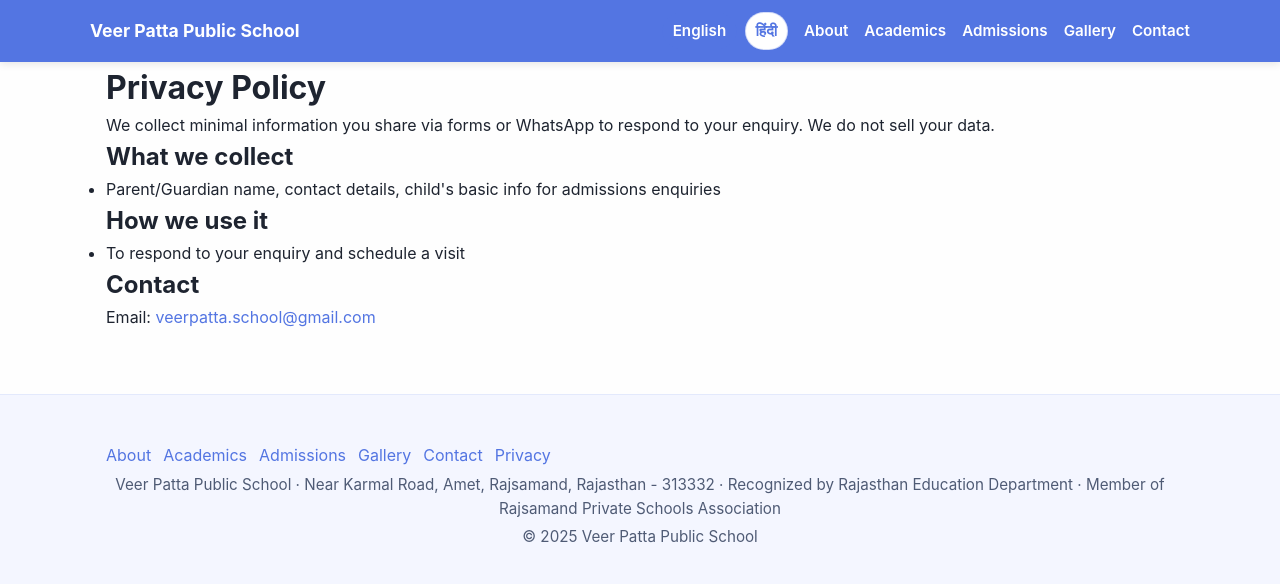
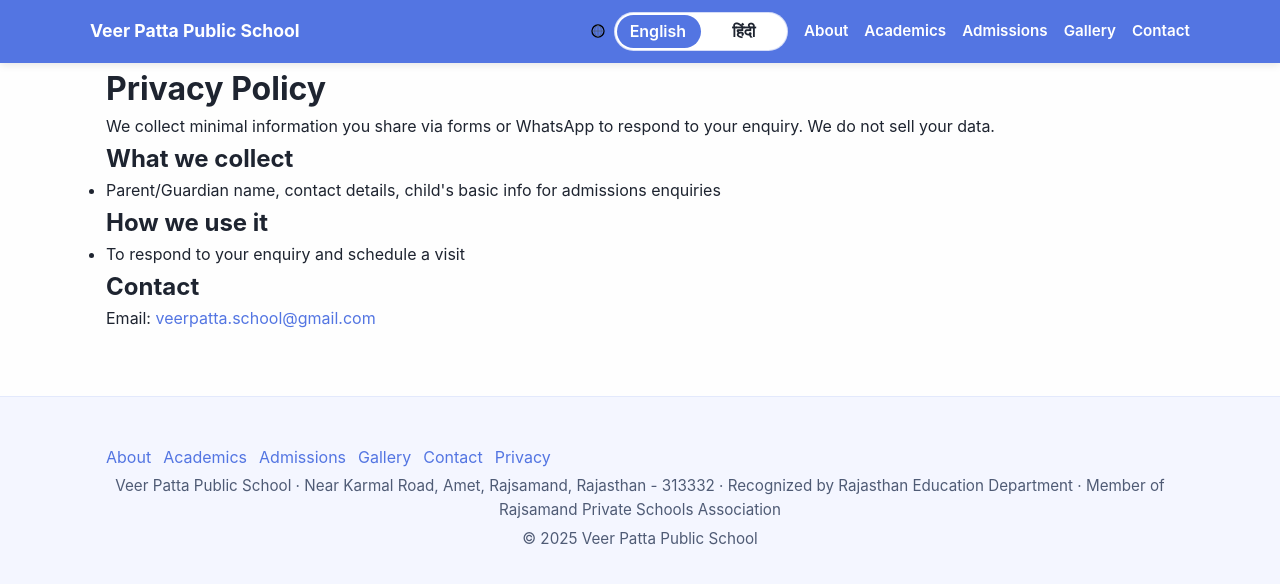
Before and after one commit to veerpatta/veerpatta-website, a Jekyll site: the page built from en/privacy.md, in a window 1280 px wide. Shown: the top 584 px of the page. Built offline with Jekyll 4.4.1, drawn with Linux system fonts in a browser that asks for light colours.

Commit message:
feat: animated segmented language switch (English / हिंदी)

```diff
--- a/_includes/header.html
+++ b/_includes/header.html
@@ -37,14 +37,26 @@ If replace_first doesn't find a match (e.g., homepage edge cases), default to lo
   <div class="container header-bar">
     <div class="header-title"><a href="{{ "/" | relative_url }}" class="header-link">Veer Patta Public School</a></div>
     <nav class="header-nav">
-      <div class="lang-switch" role="navigation" aria-label="Language switcher">
-        {% if current_lang == 'en' %}
-          <span class="lang-btn current" lang="en" aria-current="true">English</span>
-          <a class="lang-btn" href="{{ alt_path | relative_url }}" lang="hi" hreflang="hi" aria-label="Switch to Hindi">हिंदी</a>
-        {% else %}
-          <a class="lang-btn" href="{{ alt_path | relative_url }}" lang="en" hreflang="en" aria-label="Switch to English">English</a>
-          <span class="lang-btn current" lang="hi" aria-current="true">हिंदी</span>
-        {% endif %}
+      <div class="lang-switch-wrap" aria-label="Language">
+        <span class="lang-switch-label">
+          <!-- tiny globe icon -->
+          <svg class="globe" width="16" height="16" viewBox="0 0 24 24" aria-hidden="true">
+            <path d="M12 2a10 10 0 100 20 10 10 0 000-20zm0 18a8 8 0 010-16 8 8 0 010 16z"/>
+            <path d="M3.5 12h17M12 3.5v17M7 12c0 5 2.2 8.5 5 8.5S17 17 17 12 14.8 3.5 12 3.5 7 7 7 12z" fill="none" stroke="currentColor" stroke-width="1"/>
+          </svg>
+          <span class="visually-hidden">Language</span>
+        </span>
+
+        <nav class="lang-segmented" role="tablist" aria-label="Select language">
+          <span class="seg-track" aria-hidden="true"></span>
+          {% if current_lang == 'en' %}
+            <span class="seg current" role="tab" aria-current="true" lang="en">English</span>
+            <a class="seg" role="tab" href="{{ alt_path | relative_url }}" lang="hi" hreflang="hi" aria-label="Switch to Hindi">हिंदी</a>
+          {% else %}
+            <a class="seg" role="tab" href="{{ alt_path | relative_url }}" lang="en" hreflang="en" aria-label="Switch to English">English</a>
+            <span class="seg current" role="tab" aria-current="true" lang="hi">हिंदी</span>
+          {% endif %}
+        </nav>
       </div>
       <a class="nav-link" href="{{ about_path | relative_url }}">About</a>
       <a class="nav-link" href="{{ academics_path | relative_url }}">Academics</a>
--- a/assets/css/style.css
+++ b/assets/css/style.css
@@ -607,3 +607,50 @@ button:focus-visible {
     font-size: 0.95rem;
   }
 }
+
+/* Segmented language switch */
+.lang-switch-wrap{display:flex;align-items:center;gap:.5rem}
+.lang-switch-label{display:inline-flex;align-items:center;justify-content:center;color:var(--muted-text)}
+.lang-switch-label .globe{display:block}
+
+.lang-segmented{
+  position:relative;display:inline-grid;grid-auto-flow:column;gap:0;
+  background:#fff;border:1px solid rgba(83,117,226,.25);
+  border-radius:999px;overflow:hidden;
+}
+.lang-segmented .seg{
+  position:relative;z-index:1;
+  padding:.35rem .75rem;min-width:86px;
+  text-align:center;text-decoration:none;font-weight:600;
+  color:var(--text-color);
+}
+.lang-segmented .seg.current{color:#fff}
+
+.lang-segmented .seg-track{
+  --x:0%;
+  position:absolute;inset:2px auto 2px 2px; width:calc(50% - 2px);
+  border-radius:999px;background:var(--brand-blue);
+  transition:transform .28s ease, width .28s ease;
+  transform:translateX(var(--x));
+}
+
+/* Move the track based on which segment is current */
+html[lang="en"] .lang-segmented .seg-track{ --x: 0%; }
+html[lang="hi"] .lang-segmented .seg-track{ --x: calc(100% + 2px); }
+
+/* Focus states */
+.lang-segmented .seg:focus-visible{
+  outline:2px solid var(--brand-blue);
+  outline-offset:2px;border-radius:999px;
+}
+
+/* Reduced motion */
+@media (prefers-reduced-motion: reduce){
+  .lang-segmented .seg-track{ transition:none; }
+}
+
+/* Mobile fit */
+@media (max-width:640px){
+  .lang-segmented .seg{ min-width:76px; padding:.32rem .6rem; font-size:.9rem; }
+}
+.visually-hidden{position:absolute;width:1px;height:1px;padding:0;margin:-1px;overflow:hidden;clip:rect(0,0,0,0);white-space:nowrap;border:0}
```
